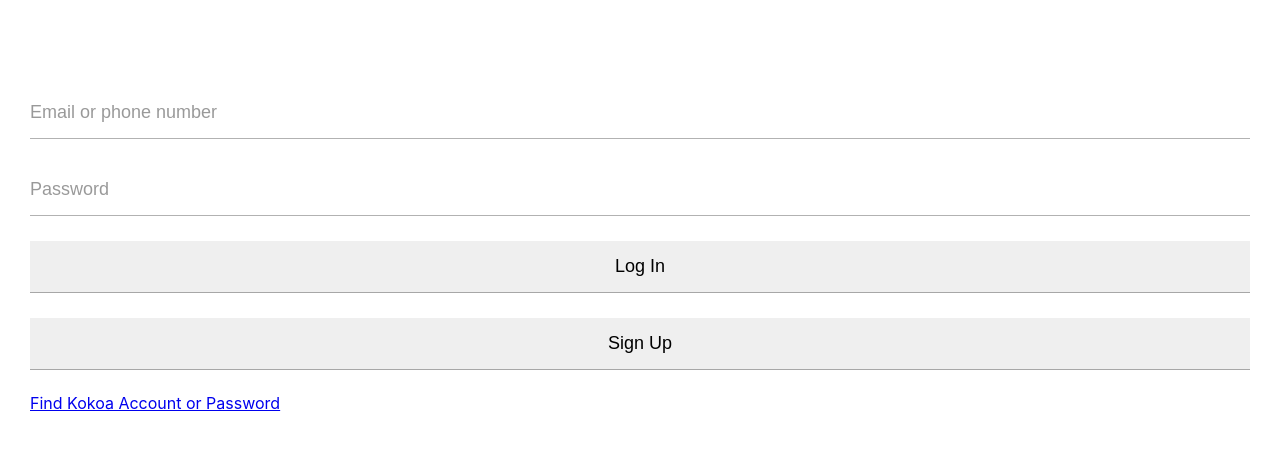
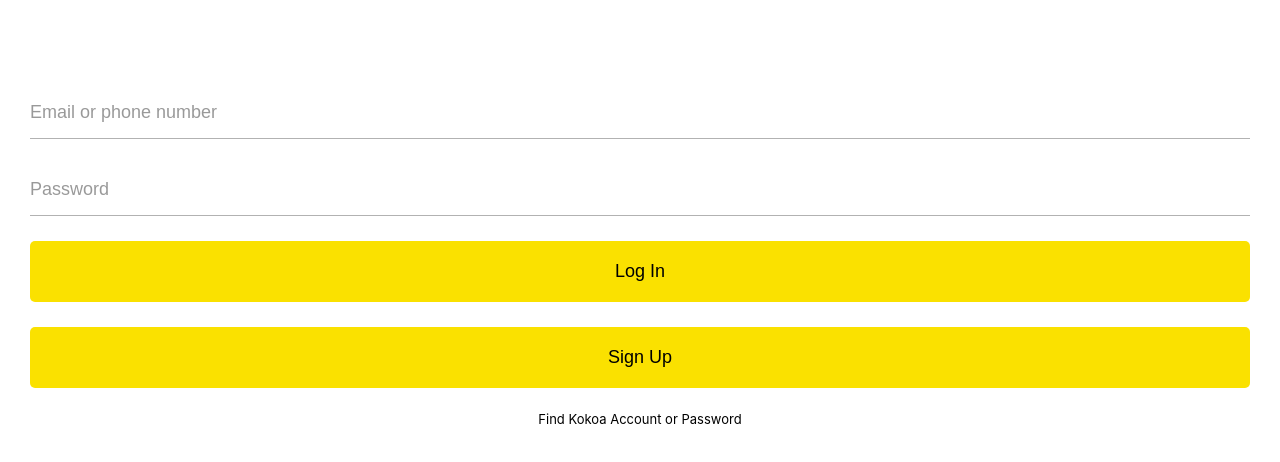
Before and after one commit to shinn92kr/nomad-kokoa-clone, a plain HTML site: page index.html in a window 1280 px wide. Shown: the part 180-642 px from the top of the page. Drawn offline with Linux system fonts and the light colour scheme.

Commit message:
updated style.css
login-form completed

```diff
--- a/css/status-bar.css
+++ b/css/status-bar.css
@@ -2,6 +2,7 @@
     display: flex;
     justify-content: center;
     padding: 5px 3px;
+    align-items: center;
 }
 .status-bar__column {
     width: 33%;
--- a/css/styles.css
+++ b/css/styles.css
@@ -30,8 +30,11 @@ body {
     border: none;
     padding: 15px 0px;
     font-size: 18px;
+    margin-bottom: 25px;
+}
+
+#login-form input:not([type="submit"]) {
     border-bottom: 1px solid rgba(0, 0, 0, .3);
-    margin-bottom: 25px;
     transition: border-color 0.3s ease-in-out;
 }
 #login-form input::placeholder {
@@ -41,3 +44,16 @@ body {
     /* border-color: rgba(0, 0, 0, .4); */
     border-color: var(--yellow);
 }
+
+#login-form input[type="submit"] {
+    background-color: var(--yellow);
+    cursor: pointer;
+    padding: 20px 0px;
+    border-radius: 5px;
+}
+#login-form a {
+    text-align: center;
+    text-decoration: none;
+    color: inherit;
+    font-size: 13px;;
+}
```
